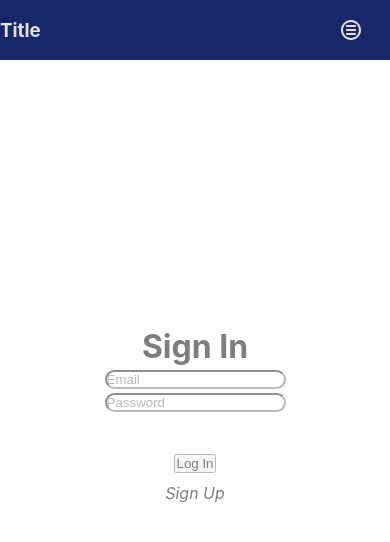
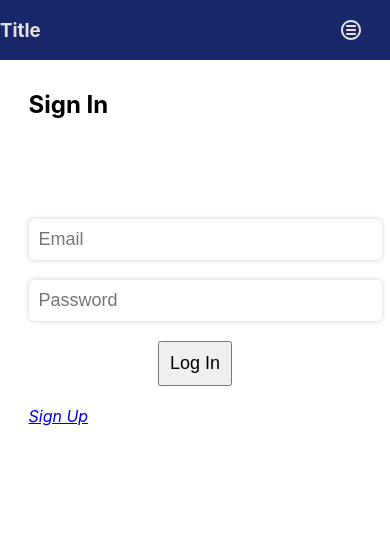
Before and after one commit to TendaniSadiki/taxibooklatest, a React (Create React App) app: page /Login in a window 390 px wide. Shown: the top 542 px of the page. Built offline with nearby package versions, Linux system fonts and the light colour scheme; no server answers.

Commit message:
{style added}

```diff
--- a/package.json
+++ b/package.json
@@ -21,6 +21,7 @@
     "react-scripts": "5.0.1",
     "reactjs-popup": "^2.0.5",
     "uid": "^2.0.0",
+    "util": "^0.12.5",
     "web-vitals": "^2.1.4"
   },
   "scripts": {
--- a/src/Components/Home/HomeOffline.css
+++ b/src/Components/Home/HomeOffline.css
@@ -1,3 +1,56 @@
 .Content{
     height: 100vh;
 }
+
+
+  .modalContent {
+    background-color: #fff;
+    padding: 20px;
+    border-radius: 5px;
+    width: 80%;
+    max-width: 400px;
+    text-align: center;
+  }
+
+  .modalContent h2 {
+    font-size: 1.5rem;
+    margin-bottom: 10px;
+  }
+
+  .modalContent p {
+    font-size: 1rem;
+    margin: 5px 0;
+  }
+
+  .closeBtn {
+    background-color: #ccc;
+    border: none;
+    color: #000;
+    padding: 10px;
+    border-radius: 5px;
+    margin-top: 20px;
+    cursor: pointer;
+  }
+
+  .authButtons {
+    display: flex;
+    justify-content: center;
+    align-items: center;
+    margin-top: 20px;
+  }
+
+  .authButtons button {
+    background-color: #007bff;
+    color: #fff;
+    border: none;
+    padding: 10px;
+    border-radius: 5px;
+    margin: 0 10px;
+    cursor: pointer;
+  }
+
+  @media (min-width: 768px) {
+    .modalContent {
+      max-width: 600px;
+    }
+  }
--- a/src/Components/Home/HomeOffline.js
+++ b/src/Components/Home/HomeOffline.js
@@ -99,8 +99,7 @@ export default function HomeOffline() {
                     <div className="modalContent">
                         <button className="closeBtn" onClick={() => setStep(2)}>Cancel</button>
                         {/* Sign up form goes here */}
-                        <Signup />
-                        <button className="closeBtn" onClick={() => setStep(2)}>Cancel</button>
+                        <Signup switchModal={step} />
                         <div>
                         </div>
                     </div>
--- a/src/Components/Login/Login.js
+++ b/src/Components/Login/Login.js
@@ -8,6 +8,8 @@ import './LoginStyle.css';
 import { signInWithEmailAndPassword } from 'firebase/auth';
 
 const Login = () =>{
+  const [isEmailVerified, setIsEmailVerified] = useState(false);
+
   const [email, setEmail] = useState("");
   const [password, setPassword] = useState("");
   const [loading, setLoading] = useState(false);
@@ -22,7 +24,6 @@ setLoading(true);
     let getDetails = {
       email: email,
       pass: password,
-
     };
 
     if (getDetails.email ==="" && getDetails.pass ===""){
@@ -39,30 +40,29 @@ setLoading(true);
     }
     else if(!getDetails.pass.match(numbers)){
       alert('please add 1 number');
-
     }
     else if(!getDetails.pass.match(upperCaseLetters)){
       alert('please add 1 uppercase letter');
-
     }
     else if(!getDetails.pass.match(lowerCaseLetters)){
       alert('please add 1 lovercase letter');
-
     }
-  else{
-
-    try{
-      const user = await signInWithEmailAndPassword(
-        auth,email,password);
-      setLoading(false)
-
+    else {
+      try {
+        const userCredential = await signInWithEmailAndPassword(auth, email, password);
+        const user = userCredential.user;
+        if (user.emailVerified) {
+          setIsEmailVerified(true);
+          setLoading(false);
+        } else {
+          alert("Please verify your email first.");
+          setLoading(false);
         }
-    catch(error){
+      } catch(error){
         console.log(error.message)
         setLoading(false)
       }
     }
-  setLoading(false)
   };
 
 
--- a/src/Components/Login/LoginStyle.css
+++ b/src/Components/Login/LoginStyle.css
@@ -1,52 +1,51 @@
-body{
-
-    margin:0;
-    padding:0;
-    box-sizing:border-box;
-
+/* Mobile styles */
+@media only screen and (max-width: 600px) {
+  /* Reduce padding */
+  .container {
+    padding: 10px;
   }
 
-  .container{
-    display:flex;
-      align-items:center;
-      justify-content:center;
-      height:100vh;
-      width:100%;
-  }
-    .form-box{
-        width:380px;
-        height:450px;
-        background-color:black;
-        padding:20px;
-        display:flex;
-        flex-direction:column;
-        justify-content:flex-start;
-        opacity:0.5;
-        border-radius:2%;
-    }
-  .header-form{
-    margin-bottom:15px;
-  }
-  button{
-    margin-top:40px;
-    margin-bottom:10px;
-  }
-  .message{
-    display:flex;
-    justify-content:space-between;
-
-  }
-  .social{
-    display:flex;
-    justify-content:space-around;
-    padding:30px;
+  /* Center the form */
+  .form-box {
+    margin: 0 auto;
+    width: 90%;
   }
 
-  .social i{
-    font-size:35px;
+  /* Adjust font sizes */
+  h1 {
+    font-size: 24px;
   }
 
-  .social i:hover{
-    color:red;
-    cursor:pointer;
+  .input-group-text {
+    font-size: 20px;
   }
+
+  input[type="email"],
+  input[type="password"],
+  button[type="button"] {
+    font-size: 18px;
+    padding: 10px;
+  }
+
+  /* Reduce the size of the image */
+  .image {
+    height: 80px;
+    width: 80px;
+  }
+
+  /* Adjust the size of the logo */
+  .header-form {
+    margin-bottom: 20px;
+  }
+
+  /* Center the button */
+  button[type="button"] {
+    margin: 0 auto;
+    display: block;
+  }
+
+  /* Adjust the height of the form */
+  .body-form {
+    height: 250px;
+  }
+}
--- a/src/Components/Profile/Profile.js
+++ b/src/Components/Profile/Profile.js
@@ -1,28 +1,75 @@
-import { useState } from "react";
+import { useState, useEffect } from "react";
+import { auth, db } from "../../firebase-config";
+import { collection } from "firebase/firestore";
 
+const Profile = () => {
+  const [user, setUser] = useState(null);
+  const [loading, setLoading] = useState(true);
+  const [userEmail, setUserEmail] = useState("");
 
-const Profile = () =>{
-    const [user, setUser]= useState(JSON.parse(localStorage.getItem("profileInfo")));
-    return(
-        <div>
-            <br></br>
-            <br></br>
-            <br></br>
-            <p>Profile page</p>
+  useEffect(() => {
+    const unsubscribe = auth.onAuthStateChanged(async (user) => {
+      if (user) {
+        setUserEmail(user.email);
+      }
+    });
 
-                        <li>
-                            <div>
-                                <span> Name: {user.name} </span>
-                                <span> Surname: {user.surname} </span>
-                                <span> Email: {user.email}</span>
-                                <span> Contact number: {user.number} </span>
+    return () => unsubscribe();
+  }, []);
 
-                            </div>
-                        </li>
+  useEffect(() => {
+    const fetchUser = async () => {
+      try {
+        const querySnapshot = await db
+          .collection("users")
+          .where("email", "==", userEmail)
+          .get();
 
+        if (!querySnapshot.empty) {
+          const userDoc = querySnapshot.docs[0];
+          setUser({ ...userDoc.data(), id: userDoc.id });
+        } else {
+          setUser(null);
+        }
+      } catch (error) {
+        console.error("Error fetching user data:", error);
+      }
 
-        </div>
-    )
-}
+      setLoading(false);
+    };
+
+    if (userEmail) {
+      fetchUser();
+    }
+
+    return () => {
+      setLoading(true);
+      setUser(null);
+    };
+  }, [userEmail]);
+
+  if (loading) {
+    return <p>Loading...</p>;
+  }
+
+  if (!user) {
+    return <p>No user found</p>;
+  }
+
+  return (
+    <div>
+      <p>Profile page</p>
+      <ul>
+        <li>
+          <div>
+            <span>Name: {user.username}</span>
+            <span>UID: {user.uid}</span>
+            <span>Email: {user.email}</span>
+          </div>
+        </li>
+      </ul>
+    </div>
+  );
+};
 
 export default Profile;
--- a/src/Components/SIgnup/SIgnup.js
+++ b/src/Components/SIgnup/SIgnup.js
@@ -1,21 +1,67 @@
-import React, { useState } from "react";
-import { createUserWithEmailAndPassword, sendEmailVerification } from "firebase/auth";
-import { addDoc, collection, getDocs } from "firebase/firestore";
-import { db, auth } from "../../firebase-config";
+import React, { useState, useEffect } from "react";
+import { createUserWithEmailAndPassword, sendEmailVerification, onAuthStateChanged } from "firebase/auth";
+import { addDoc, collection} from "firebase/firestore";
+import { ref, uploadBytes,  getDownloadURL } from "firebase/storage";
+import { db, auth, storage } from "../../firebase-config";
 import { NavLink } from "react-router-dom";
 import './signup.css';
 import Loader from "../Loader/Loader";
 
-const Signup = () => {
+const Signup = ({switchModal}) => {
+const [username, setUsername] = useState("");
+const [phoneNumber, setPhoneNumber] = useState("");
   const [email, setEmail] = useState("");
   const [password, setPassword] = useState("");
   const [isLoading, setIsLoading] = useState(false);
   const [error, setError] = useState("");
   const [verificationSent, setVerificationSent] = useState(false);
+  const [imagePreview, setImagePreview] = useState(null);
+
+  useEffect(() => {
+    // Listen for authentication state changes
+    onAuthStateChanged(auth, (user) => {
+      if (user && user.emailVerified) {
+        // If the user is signed in and their email is verified, reload the page
+        window.location.reload();
+      }
+    });
+  }, []);
+
+  const [errors, setErrors] = useState({
+    username: '',
+    phoneNumber: '',
+    email: '',
+    password: '',
+  });
 
   const handleSignup = async (event) => {
     event.preventDefault();
     setIsLoading(true);
+
+    // Validate input values
+    const validationErrors = {};
+    if (!username.trim()) {
+      validationErrors.username = 'Username is required';
+    }
+    if (!phoneNumber.trim()) {
+      validationErrors.phoneNumber = 'Phone number is required';
+    }
+    if (!email.trim()) {
+      validationErrors.email = 'Email is required';
+    } else if (!/\S+@\S+\.\S+/.test(email)) {
+      validationErrors.email = 'Email is invalid';
+    }
+    if (!password.trim()) {
+      validationErrors.password = 'Password is required';
+    } else if (password.length < 6) {
+      validationErrors.password = 'Password must be at least 6 characters long';
+    }
+    if (Object.keys(validationErrors).length > 0) {
+      setErrors(validationErrors);
+      setIsLoading(false);
+      return;
+    }
+
     try {
       const userCredential = await createUserWithEmailAndPassword(
         auth,
@@ -27,15 +73,41 @@ const Signup = () => {
       setIsLoading(false);
       setVerificationSent(true);
 
-      // Save user to the 'users' collection
+      // Save user to the 'users' collection with uid
       const usersRef = collection(db, "users");
-      const userData = { email: email };
+      const userData = {
+        email: email,
+        image: imagePreview,
+        username: username,
+        phoneNumber: phoneNumber,
+        uid: userCredential.user.uid // add uid property
+      };
       await addDoc(usersRef, userData);
 
     } catch (error) {
       setError(error.message);
       setIsLoading(false);
     }
+  };
+
+  const handleImageUpload = async (event) => {
+    const file = event.target.files[0];
+
+    // Convert the file to a Blob object
+    const imageBlob = new Blob([file], { type: file.type });
+
+    // Generate a unique filename for the image
+    const filename = Date.now() + "-" + file.name;
+
+    // Upload the image to Firebase Storage
+    const storageRef = ref(storage, "images/" + filename);
+    await uploadBytes(storageRef, imageBlob);
+
+    // Get the download URL of the uploaded image
+    const downloadURL = await getDownloadURL(storageRef);
+
+    // Set imagePreview to the download URL
+    setImagePreview(downloadURL);
   };
 
   let pageContent;
@@ -48,10 +120,25 @@ const Signup = () => {
     pageContent = (
       <form onSubmit={handleSignup}>
         <h2>Sign up</h2>
+        <div className="signUpImage">
+          <input type="file" accept="image/*" onChange={handleImageUpload} />
+          {imagePreview  && <img src={imagePreview}   alt="Profile Preview" />}
+        </div>
+      <label>Username</label>
+      <input type="text" onChange={(event) => setUsername(event.target.value)} />
+      {errors.username && <p className="error">{errors.username}</p>}
+      <label>Phone Number</label>
+      <input type="tel" onChange={(event) => setPhoneNumber(event.target.value)} />
+      {errors.phoneNumber && <p className="error">{errors.phoneNumber}</p>}
+
         <label>Email</label>
         <input type="email" onChange={(event) => setEmail(event.target.value)} />
+        {errors.email && <p className="error">{errors.email}</p>}
+
         <label>Password</label>
         <input type="password" onChange={(event) => setPassword(event.target.value)} />
+        {errors.password && <p className="error">{errors.password}</p>}
+
         <button type="submit">Sign up</button>
         {error && <p className="error">{error}</p>}
       </form>
@@ -67,8 +154,10 @@ const Signup = () => {
           A verification email has been sent to your email address. Please click the link in the email to verify your account.
         </p>
       )}
+
     </div>
   );
+
 };
 
 export default Signup;
--- a/src/Components/SIgnup/signup.css
+++ b/src/Components/SIgnup/signup.css
@@ -1,49 +1,60 @@
-body{
+.signup-container {
+  padding: 20px;
+  display: flex;
+  flex-direction: column;
+  align-items: center;
+}
 
-    margin:0;
-    padding:0;
-    box-sizing:border-box;
+h2 {
+  margin-top: 0;
+}
 
+input {
+  width: 100%;
+  margin-bottom: 20px;
+  padding: 10px;
+  border-radius: 5px;
+  border: none;
+  box-shadow: 0 0 5px rgba(0, 0, 0, 0.2);
+}
 
+label {
+  font-weight: bold;
+  margin-top: 10px;
+  margin-bottom: 5px;
+}
+
+button[type="submit"] {
+  width: 100%;
+  margin-top: 20px;
+  padding: 10px;
+  background-color: #007aff;
+  color: white;
+  border: none;
+  border-radius: 5px;
+  cursor: pointer;
+}
+
+.error {
+  color: red;
+  margin-bottom: 20px;
+}
+
+.signUpImage {
+  margin-bottom: 20px;
+}
+
+.signUpImage img {
+  width: 100px;
+  height: 100px;
+  margin-top: 10px;
+  border-radius: 5px;
+  box-shadow: 0 0 5px rgba(0, 0, 0, 0.2);
+}
+
+@media only screen and (min-width: 768px) {
+  /* Styles for tablets and desktop devices */
+  .signup-container {
+    width: 50%;
   }
-
-  .container{
-      display:flex;
-      align-items:center;
-      justify-content:center;
-      height:100vh;
-      width:100%;
-
-  }
-    .form-box{
-      background: #ffffff;
-        width:380px;
-        height:350px;
-        padding:20px;
-        display:flex;
-        flex-direction:column;
-        justify-content:flex-start;
-        opacity:0.5;
-        border-radius:2%;
-        text-align:center;
-    }
-    .form-control{
-      border-radius:15px;
-      margin: 2px;
-    }
-
-    .form-box h1{
-      color:rgb(0, 0, 0);
-    }
-
-    .form-box .NavLink{
-      color:rgb(0, 0, 0);
-      text-decoration:none;
-    }
-  .header-form{
-    margin-bottom:2px;
-  }
-  button{
-    margin-top:40px;
-    margin-bottom:10px;
-  }
+}
--- a/src/Components/topbar/OnlineNav.js
+++ b/src/Components/topbar/OnlineNav.js
@@ -7,7 +7,6 @@ import { CgHome, CgUser, CgLogOff, CgToolbox } from "react-icons/cg";
 
 function OnlineNav(props) {
   const [loginState, setLoginState] = useState(false);
-  const [currentStep, setCurrentStep] = useState(0);
   const auth = getAuth();
 
   useEffect(() => {
@@ -25,30 +24,31 @@ function OnlineNav(props) {
   const logout = async () => {
     await signOut(auth);
     setLoginState(false);
+    window.location.href = '/';
   }
 
-  const handleStep = (step) => {
-    setCurrentStep(step);
+  const handleStep = (path) => {
     props.closeMobileMenu && props.closeMobileMenu(); // close menu if in mobile view
+    window.location.href = path;
   }
 
   return (
     <div>
       <div className="linksContainer">
-        <NavLink to="#" exact={true} onClick={() => handleStep(0)}>
+        <NavLink to="#" exact={true} onClick={() => handleStep('/')}>
           <span></span>
         </NavLink>
-        <NavLink to="/Home" exact={true} onClick={() => handleStep(1)}>
+        <NavLink to="/Home" exact={true} onClick={() => handleStep('/Home')}>
           <span>
             <i><CgHome />Home</i>
           </span>
         </NavLink>
-        <NavLink to="/Profile" exact={true} onClick={() => handleStep(2)}>
+        <NavLink to="/Profile" exact={true} onClick={() => handleStep('/Profile')}>
           <span>
             <i><CgUser />Profile</i>
           </span>
         </NavLink>
-        <NavLink to="/Settings" exact={true} onClick={() => handleStep(3)}>
+        <NavLink to="/Settings" exact={true} onClick={() => handleStep('/Settings')}>
           <span>
             <i><CgToolbox />Settings</i>
           </span>
@@ -59,10 +59,6 @@ function OnlineNav(props) {
           </span>
         </NavLink>
       </div>
-      {currentStep === 0 && <div>Step 0</div>}
-      {currentStep === 1 && <div>Step 1</div>}
-      {currentStep === 2 && <div>Step 2</div>}
-      {currentStep === 3 && <div>Step 3</div>}
     </div>
   )
 }
--- a/src/firebase-config.js
+++ b/src/firebase-config.js
@@ -1,7 +1,7 @@
 import { initializeApp } from "firebase/app";
 import {getFirestore} from "firebase/firestore"
 import {getAuth} from 'firebase/auth';
-
+import { getStorage } from "firebase/storage";
 const firebaseConfig = {
 
   apiKey: "AIzaSyDtqvEpR4UwUfFQ9ZyKZkW969VLooh_YFY",
@@ -17,3 +17,4 @@ const firebaseConfig = {
   const app = initializeApp(firebaseConfig);
 export  const auth = getAuth(app);
 export const db = getFirestore(app);
+export const storage = getStorage(app);
```
Also changed, not shown: 1 other file (tests, documents, lock files or other folders). Lines whose indentation alone changed are shown as unchanged.
